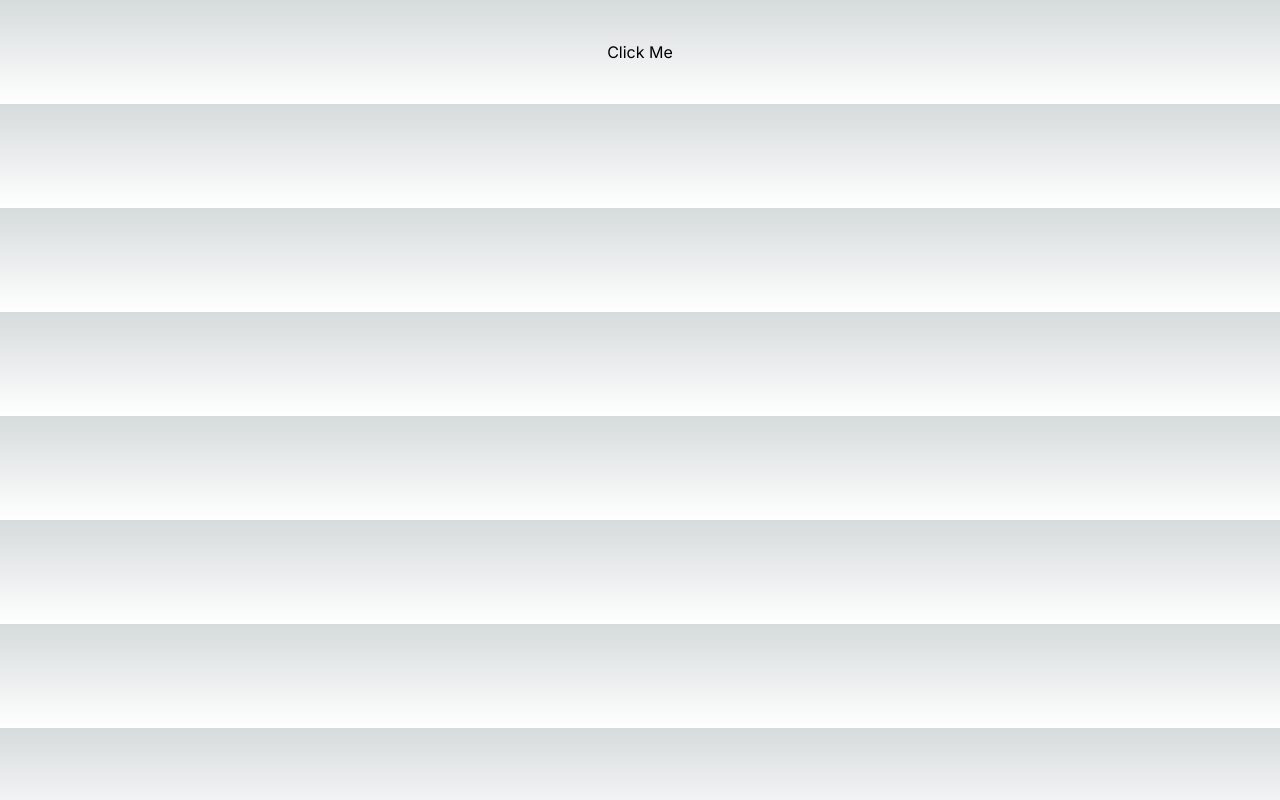
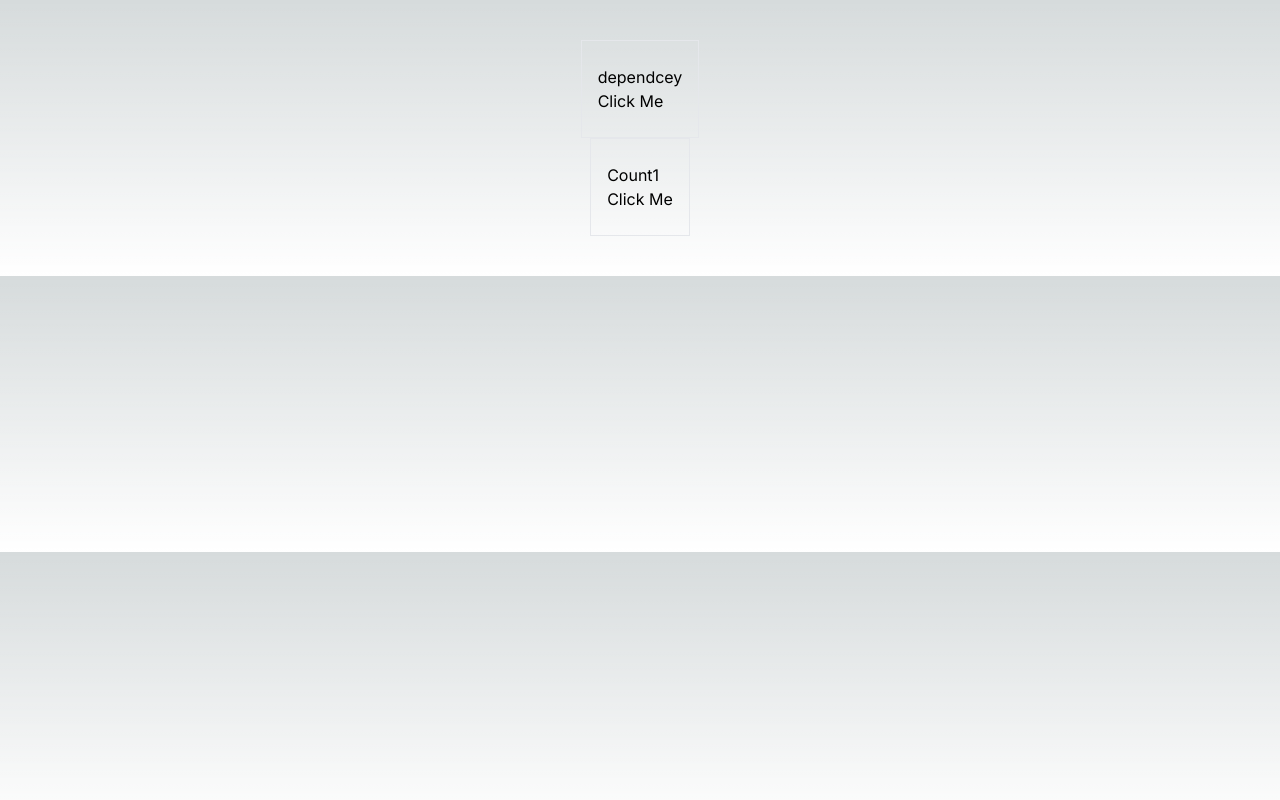
Before and after one commit to Usman-Ashfi/react-gc, a Next.js app: page / in a window 1280 px wide. Built offline with nearby package versions, Linux system fonts and the light colour scheme.

Commit message:
useEffect

```diff
--- a/src/app/page.jsx
+++ b/src/app/page.jsx
@@ -1,9 +1,14 @@
 "use client";
-import React from "react";
+import React, { useEffect } from "react";
 import { useState } from "react";
 
 const page = () => {
   let [count, setCount] = useState(false);
+  let [count1, setCount1] = useState(false);
+
+  useEffect(() => {
+    console.log("hi");
+  }, [count]);
 
   function chg() {
     if (count) {
@@ -12,10 +17,25 @@ const page = () => {
       setCount(true);
     }
   }
+
+  function chgs() {
+    if (count1) {
+      setCount1(false);
+    } else {
+      setCount1(true);
+    }
+  }
   return (
     <div className="flex flex-col justify-center items-center py-10 px-4 ">
-      <div>{count ? <h1>Good Work</h1> : <></>}</div>
-      <button onClick={() => chg()}>Click Me</button>
+      <div className="border py-6 px-4">
+        <div>{count ? <h1>Good Work</h1> : <h1>dependcey</h1>}</div>
+        <button onClick={() => chg()}>Click Me</button>
+      </div>
+
+      <div className="border py-6 px-4">
+        <div>{count1 ? <h1>Good Work</h1> : <h1>Count1</h1>}</div>
+        <button onClick={() => chgs()}>Click Me</button>
+      </div>
     </div>
   );
 };
```
